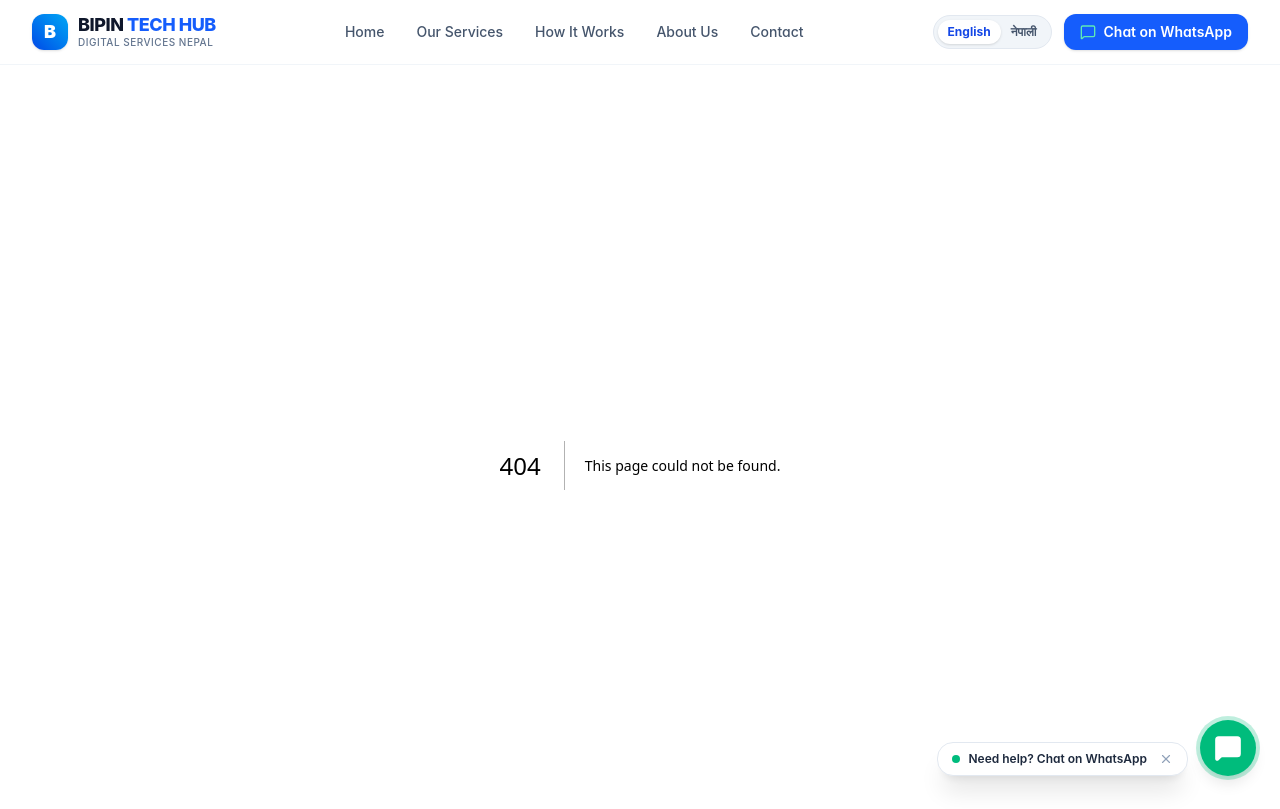
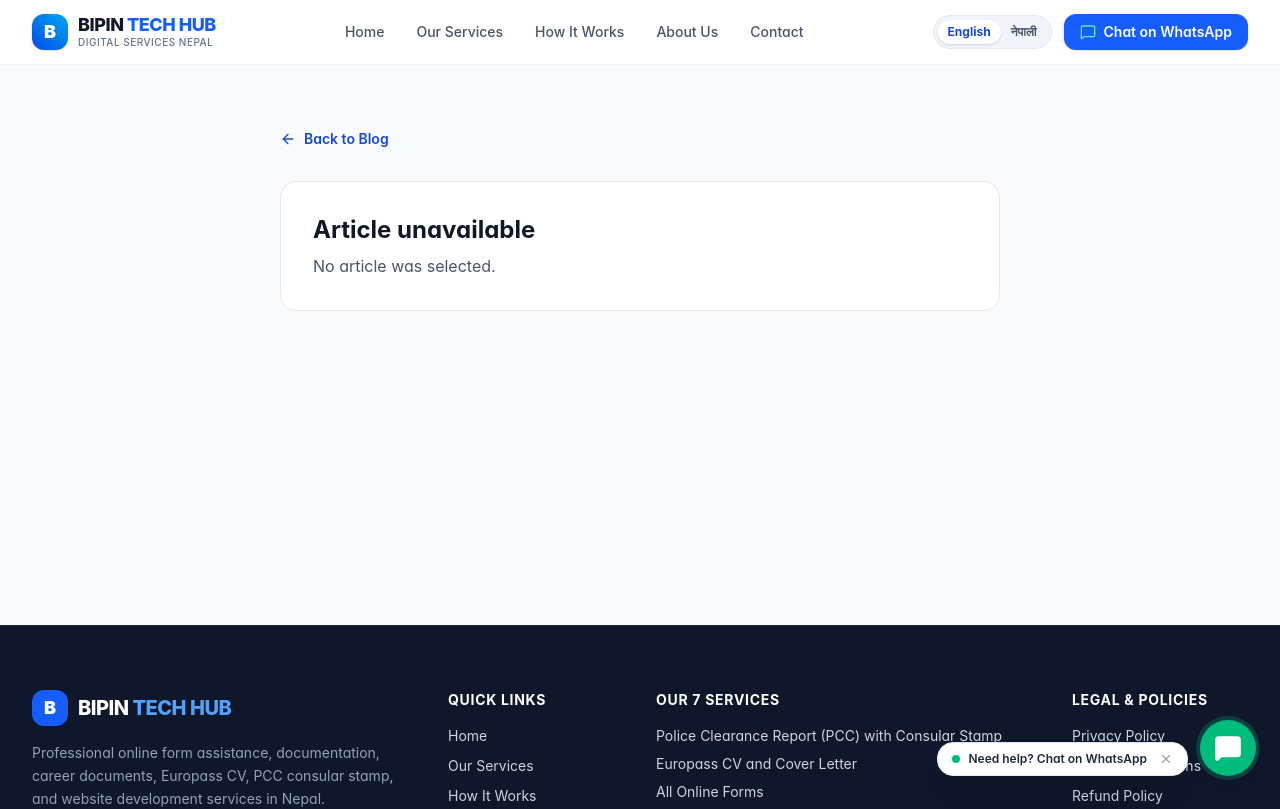
Before and after one commit to bipin890/bipin-tech-hub-website, a Next.js app: page /blog/post in a window 1280 px wide. Before the commit this address had no page. Shown: the top 809 px of the page. Built offline with nearby package versions, Linux system fonts and the light colour scheme.

Commit message:
Add Supabase blog foundation

```diff
--- /dev/null
+++ b/src/app/blog/post/page.tsx
@@ -0,0 +1,85 @@
+"use client";
+
+import Link from "next/link";
+import { useSearchParams } from "next/navigation";
+import { useEffect, useState } from "react";
+import { ArrowLeft, CalendarDays, Clock3 } from "lucide-react";
+import { getSupabaseBrowserClient } from "@/lib/supabase/client";
+import type { BlogPost } from "@/types/blog";
+
+function estimateMinutes(content: string) {
+  return Math.max(1, Math.ceil(content.trim().split(/\s+/).length / 200));
+}
+
+export default function BlogPostPage() {
+  const params = useSearchParams();
+  const slug = params.get("slug");
+  const [post, setPost] = useState<BlogPost | null>(null);
+  const [loading, setLoading] = useState(true);
+  const [error, setError] = useState("");
+
+  useEffect(() => {
+    let active = true;
+    async function load() {
+      if (!slug) {
+        setError("No article was selected.");
+        setLoading(false);
+        return;
+      }
+      try {
+        const { data, error: queryError } = await getSupabaseBrowserClient()
+          .from("blog_posts")
+          .select("*")
+          .eq("slug", slug)
+          .eq("status", "published")
+          .maybeSingle();
+        if (queryError) throw queryError;
+        if (active) {
+          setPost(data as BlogPost | null);
+          if (!data) setError("This article could not be found.");
+        }
+      } catch (err) {
+        if (active) setError(err instanceof Error ? err.message : "Unable to load this article.");
+      } finally {
+        if (active) setLoading(false);
+      }
+    }
+    void load();
+    return () => { active = false; };
+  }, [slug]);
+
+  return (
+    <main className="min-h-[70vh] bg-slate-50 py-12 sm:py-16">
+      <article className="mx-auto max-w-3xl px-4 sm:px-6">
+        <Link href="/blog" className="mb-8 inline-flex items-center gap-2 text-sm font-semibold text-blue-700 hover:text-blue-800">
+          <ArrowLeft className="h-4 w-4" /> Back to Blog
+        </Link>
+        {loading ? (
+          <div className="rounded-2xl border border-slate-200 bg-white p-8 text-slate-500">Loading article…</div>
+        ) : error || !post ? (
+          <div className="rounded-2xl border border-slate-200 bg-white p-8">
+            <h1 className="text-2xl font-bold text-slate-900">Article unavailable</h1>
+            <p className="mt-2 text-slate-600">{error || "Please return to the blog and choose another article."}</p>
+          </div>
+        ) : (
+          <>
+            {post.cover_image && (
+              // eslint-disable-next-line @next/next/no-img-element
+              <img src={post.cover_image} alt={post.title} className="mb-8 aspect-[16/9] w-full rounded-3xl object-cover shadow-soft" />
+            )}
+            <span className="rounded-full bg-blue-50 px-3 py-1 text-xs font-bold text-blue-700">{post.category}</span>
+            <h1 className="mt-5 text-3xl font-extrabold tracking-tight text-slate-950 sm:text-5xl">{post.title}</h1>
+            <p className="mt-5 text-lg leading-8 text-slate-600">{post.excerpt}</p>
+            <div className="mt-6 flex flex-wrap items-center gap-5 border-y border-slate-200 py-4 text-sm text-slate-500">
+              <span>By {post.author_name}</span>
+              {post.published_at && <span className="inline-flex items-center gap-1.5"><CalendarDays className="h-4 w-4" />{new Date(post.published_at).toLocaleDateString()}</span>}
+              <span className="inline-flex items-center gap-1.5"><Clock3 className="h-4 w-4" />{estimateMinutes(post.content)} min read</span>
+            </div>
+            <div className="prose prose-slate mt-10 max-w-none whitespace-pre-wrap break-words text-base leading-8">{post.content}</div>
+            {post.tags?.length > 0 && <div className="mt-10 flex flex-wrap gap-2">{post.tags.map(tag => <span key={tag} className="rounded-full bg-slate-100 px-3 py-1 text-xs text-slate-600">#{tag}</span>)}</div>}
+          </>
+        )}
+      </article>
+    </main>
+  );
+}
```
